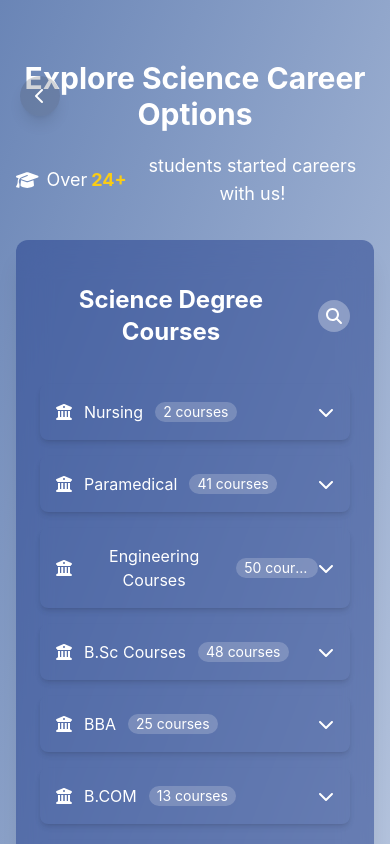
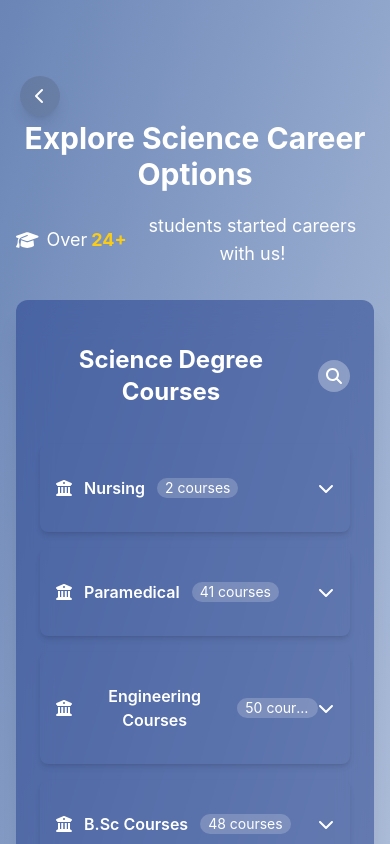
Before and after one commit to Adotzee/adotzee, a React (Vite) app: page /science in a window 390 px wide. Shown: the top 844 px of the page. Built offline with nearby package versions, Linux system fonts and the light colour scheme.

Commit message:
Add files via upload

```diff
--- a/src/pages/streams/Commerce.jsx
+++ b/src/pages/streams/Commerce.jsx
@@ -74,7 +74,7 @@ export default function Commerce() {
       <div className="min-h-screen bg-gradient-to-br from-[#6a85b6] to-[#bac8e0] pt-10 px-4 pb-10">
         {/* Hero */}
         <div className="text-center  text-white mb-8">
-          <h1 className="text-3xl md:text-4xl md:mt-15 font-bold">Find Your Path in Commerce</h1>
+          <h1 className="text-3xl md:text-4xl mt-20 md:mt-15 font-bold">Find Your Path in Commerce</h1>
           <p className="mt-2 text-lg flex justify-center items-center">
             <FontAwesomeIcon icon={faGraduationCap} className="mr-2" />
             Over <span className="text-yellow-400 font-bold mx-1">24+</span> students started careers with us!
--- a/src/pages/streams/Humanities.jsx
+++ b/src/pages/streams/Humanities.jsx
@@ -67,7 +67,7 @@ export default function Humanities() {
       <div className="min-h-screen bg-gradient-to-br from-[#6a85b6] to-[#bac8e0] pt-10 px-4 pb-10">
         {/* Hero */}
         <div className="text-center text-white mb-8">
-          <h1 className="text-3xl md:text-4xl md:mt-15 font-bold">Explore Humanities Career Options</h1>
+          <h1 className="text-3xl md:text-4xl mt-20 md:mt-15 font-bold">Explore Humanities Career Options</h1>
           <p className="mt-2 text-lg flex justify-center items-center">
             <FontAwesomeIcon icon={faGraduationCap} className="mr-2" />
             Over <span className="text-yellow-400 font-bold mx-1">24+</span> students started careers with us!
@@ -138,8 +138,9 @@ export default function Humanities() {
               >
                 <div className="flex items-center gap-3">
                   <FontAwesomeIcon icon={faUniversity} />
+                  <p className="font-semibold text-md md:text-lg" >
                   {course.category}
-                  <span className="bg-white/20 px-2 rounded-full text-sm whitespace-nowrap overflow-hidden text-ellipsis">{course.addons.length} courses</span>
+                    </p>                  <span className="bg-white/20 px-2 rounded-full text-sm whitespace-nowrap overflow-hidden text-ellipsis">{course.addons.length} courses</span>
                 </div>
                 <FontAwesomeIcon
                   icon={selectedCategory === course.category ? faChevronUp : faChevronDown}
--- a/src/pages/streams/Science.jsx
+++ b/src/pages/streams/Science.jsx
@@ -68,7 +68,7 @@ export default function Science() {
       <div className="min-h-screen bg-gradient-to-br from-[#6a85b6] to-[#bac8e0] pt-10 px-4 pb-10">
         {/* Hero */}
         <div className="text-center text-white mb-8">
-          <h1 className="text-3xl md:text-4xl md:mt-15 font-bold">Explore Science Career Options</h1>
+          <h1 className="text-3xl md:text-4xl md:mt-15 mt-20 font-bold">Explore Science Career Options</h1>
           <p className="mt-2 text-lg flex justify-center items-center">
             <FontAwesomeIcon icon={faGraduationCap} className="mr-2" />
             Over <span className="text-yellow-400 font-bold mx-1">24+</span> students started careers with us!
@@ -139,8 +139,9 @@ export default function Science() {
               >
                 <div className="flex items-center gap-3">
                   <FontAwesomeIcon icon={faUniversity} />
+                  <p className="font-semibold text-md md:text-lg" >
                   {course.category}
-                  <span className="bg-white/20 px-2 rounded-full text-sm whitespace-nowrap overflow-hidden text-ellipsis">{course.addons.length} courses</span>
+                    </p>                  <span className="bg-white/20 px-2 rounded-full text-sm whitespace-nowrap overflow-hidden text-ellipsis">{course.addons.length} courses</span>
                 </div>
                 <FontAwesomeIcon
                   icon={selectedCategory === course.category ? faChevronUp : faChevronDown}
```
